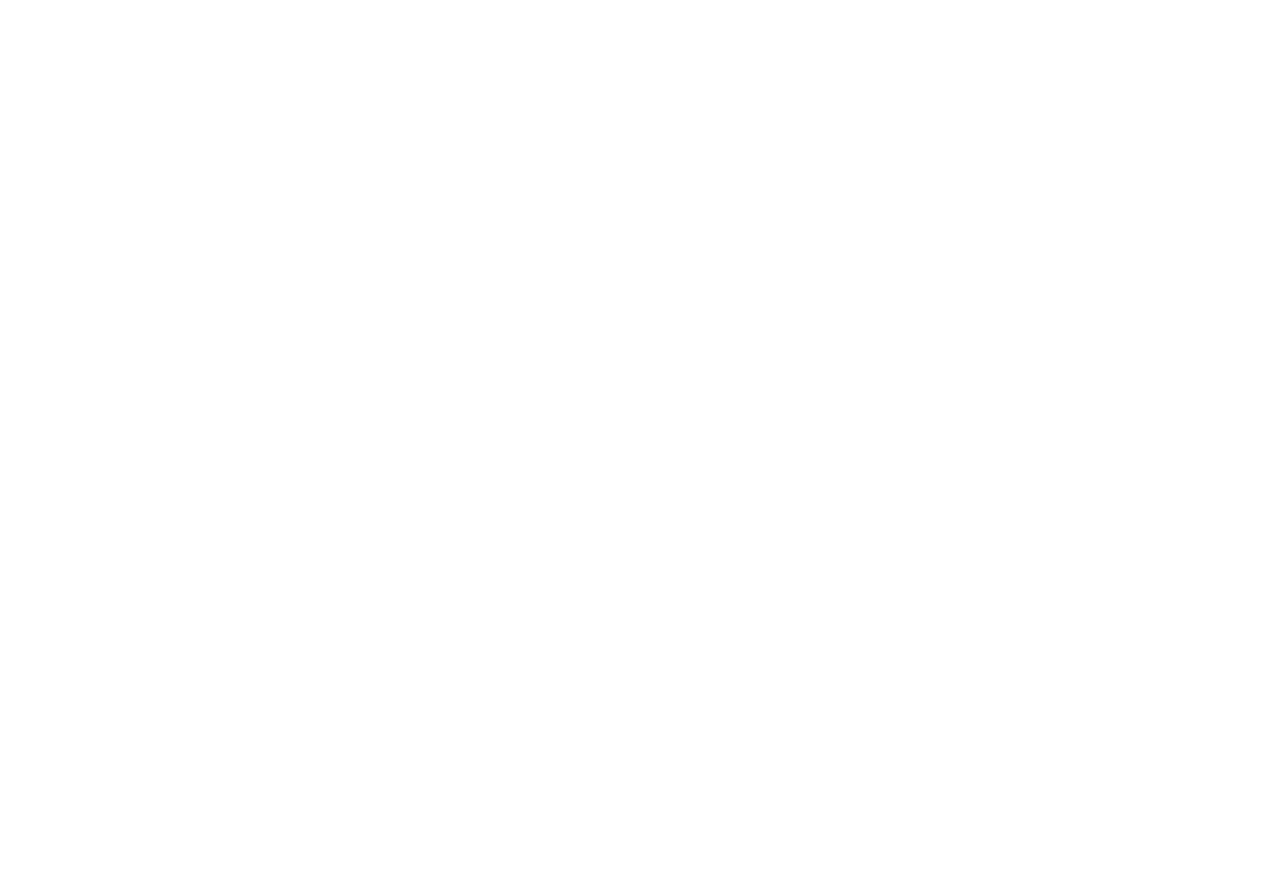
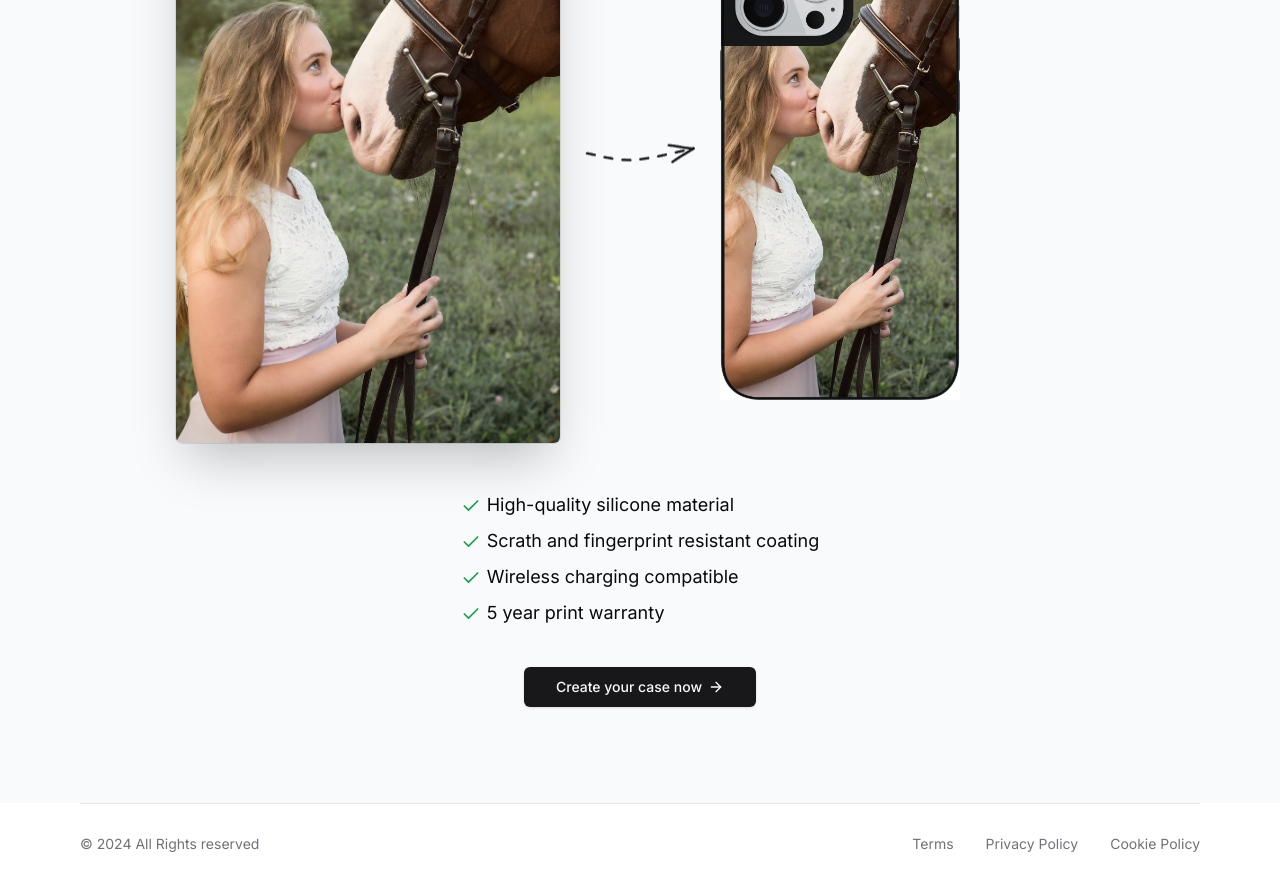
Before and after one commit to TylerHartwell/casecobra, a Next.js app: page / in a window 1280 px wide. Shown: the part 3040-3924 px from the top of the page. Before the commit the page ends 2604 px from the top, so only its background shows below. Built offline with nearby package versions, Linux system fonts and the light colour scheme; no server answers.

Commit message:
finish landing page

```diff
--- a/src/app/layout.tsx
+++ b/src/app/layout.tsx
@@ -2,6 +2,7 @@ import type { Metadata } from "next"
 import { Inter } from "next/font/google"
 import "./globals.css"
 import Navbar from "@/components/Navbar"
+import Footer from "@/components/Footer"
 
 const inter = Inter({ subsets: ["latin"] })
 
@@ -20,6 +21,7 @@ export default function RootLayout({
       <body className={inter.className}>
         <Navbar />
         {children}
+        <Footer />
       </body>
     </html>
   )
--- a/src/app/page.tsx
+++ b/src/app/page.tsx
@@ -3,7 +3,9 @@ import { Icons } from "@/components/Icons"
 import MaxWidthWrapper from "@/components/MaxWidthWrapper"
 import Phone from "@/components/Phone"
 import { Reviews } from "@/components/Reviews"
-import { Check, Star } from "lucide-react"
+import { buttonVariants } from "@/components/ui/button"
+import { ArrowRight, Check, Star } from "lucide-react"
+import Link from "next/link"
 
 export default function Home() {
   return (
@@ -174,6 +176,68 @@ export default function Home() {
           <Reviews />
         </div>
       </section>
+
+      <section>
+        <MaxWidthWrapper className="py-24">
+          <div className="mb-12 px-6 lg:px-8">
+            <div className="mx-auto max-w-2xl sm:text-center">
+              <h2 className="order-1 mt-2 tracking-tight text-center text-balance !leading-tight font-bold text-5xl md:text-6xl text-gray-900">
+                Upload your photo and get <span className="relative px-2 bg-green-600 text-white">your own case </span> now
+              </h2>
+            </div>
+          </div>
+
+          <div className="mx-auto max-w-6xl px-6 lg:px-8">
+            <div className="relative flex flex-col items-center md:grid grid-cols-2 gap-40">
+              <img
+                src="/arrow.png"
+                className="absolute top-[25rem] md:top-1/2 -translate-y-1/2 z-10 left-1/2 -translate-x-1/2 rotate-90 md:rotate-0"
+                alt="arrow"
+              />
+
+              <div className="relative h-80 md:h-full w-full md:justify-self-end max-w-sm rounded-xl bg-gray-900/5 ring-inset ring-gray-900/10 lg:rounded-2xl">
+                <img
+                  src="/horse.jpg"
+                  alt="horse"
+                  className="rounded-md object-cover bg-white shadow-2xl ring-1 ring-gray-900/10 h-full w-full"
+                />
+              </div>
+
+              <Phone className="w-60" imgSrc="/horse_phone.jpg" />
+            </div>
+          </div>
+
+          <ul className="mx-auto mt-12 max-w-prose sm:text-lg space-y-2 w-fit">
+            <li className="w-fit">
+              <Check className="h-5 w-5 text-green-600 inline mr-1.5" />
+              High-quality silicone material
+            </li>
+            <li className="w-fit">
+              <Check className="h-5 w-5 text-green-600 inline mr-1.5" />
+              Scrath and fingerprint resistant coating
+            </li>
+            <li className="w-fit">
+              <Check className="h-5 w-5 text-green-600 inline mr-1.5" />
+              Wireless charging compatible
+            </li>
+            <li className="w-fit">
+              <Check className="h-5 w-5 text-green-600 inline mr-1.5" />5 year print warranty
+            </li>
+
+            <div className="flex justify-center">
+              <Link
+                className={buttonVariants({
+                  size: "lg",
+                  className: "mx-auto mt-8"
+                })}
+                href="/configure/upload"
+              >
+                Create your case now <ArrowRight className="h-4 w-4 ml-1.5" />
+              </Link>
+            </div>
+          </ul>
+        </MaxWidthWrapper>
+      </section>
     </div>
   )
 }
--- /dev/null
+++ b/src/components/Footer.tsx
@@ -0,0 +1,33 @@
+import Link from "next/link"
+import MaxWidthWrapper from "./MaxWidthWrapper"
+
+const Footer = () => {
+  return (
+    <footer className="bg-white h-20 relative">
+      <MaxWidthWrapper>
+        <div className="border-t border-gray-200" />
+        <div className="h-full flex flex-col md:flex-row md:justify-between justify-center items-center">
+          <div className="text-center md:text-left pb-2 md:pb-0">
+            <p className="text-sm text-muted-foreground">&copy; {new Date().getFullYear()} All Rights reserved</p>
+          </div>
+
+          <div className="flex items-center justify-center">
+            <div className="flex space-x-8">
+              <Link href="#" className="text-sm text-muted-foreground hover:text-gray-600">
+                Terms
+              </Link>
+              <Link href="#" className="text-sm text-muted-foreground hover:text-gray-600">
+                Privacy Policy
+              </Link>
+              <Link href="#" className="text-sm text-muted-foreground hover:text-gray-600">
+                Cookie Policy
+              </Link>
+            </div>
+          </div>
+        </div>
+      </MaxWidthWrapper>
+    </footer>
+  )
+}
+
+export default Footer
```
